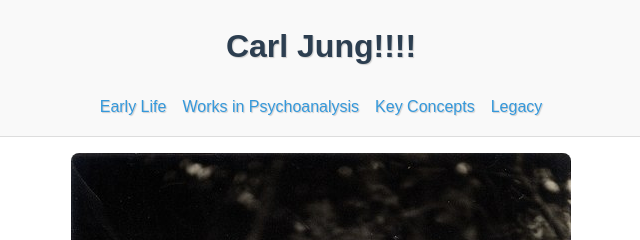
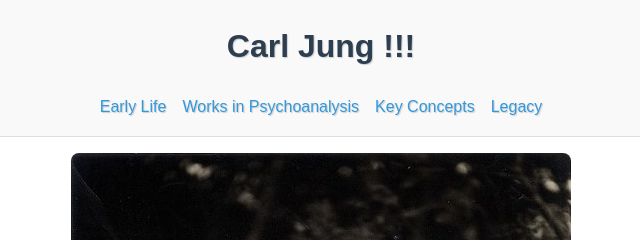
Before and after one commit to PlummerNigel-FS/iwa, a plain HTML site: page plummer_nigel_exercise_html/index.html in a window 1280 px wide. Shown: the top 240 px of the page, 319-959 px from the left. Drawn offline with Linux system fonts and the light colour scheme.

Commit message:
Carl Jung git status

```diff
--- a/plummer_nigel_exercise_html/index.html
+++ b/plummer_nigel_exercise_html/index.html
@@ -12,7 +12,7 @@
   </head>
   <body>
     <header>
-      <h1>Carl Jung!!!!</h1>
+      <h1>Carl Jung !!!</h1>
       <nav>
         <ul>
           <li><a href="#early_life">Early Life</a></li>
```
